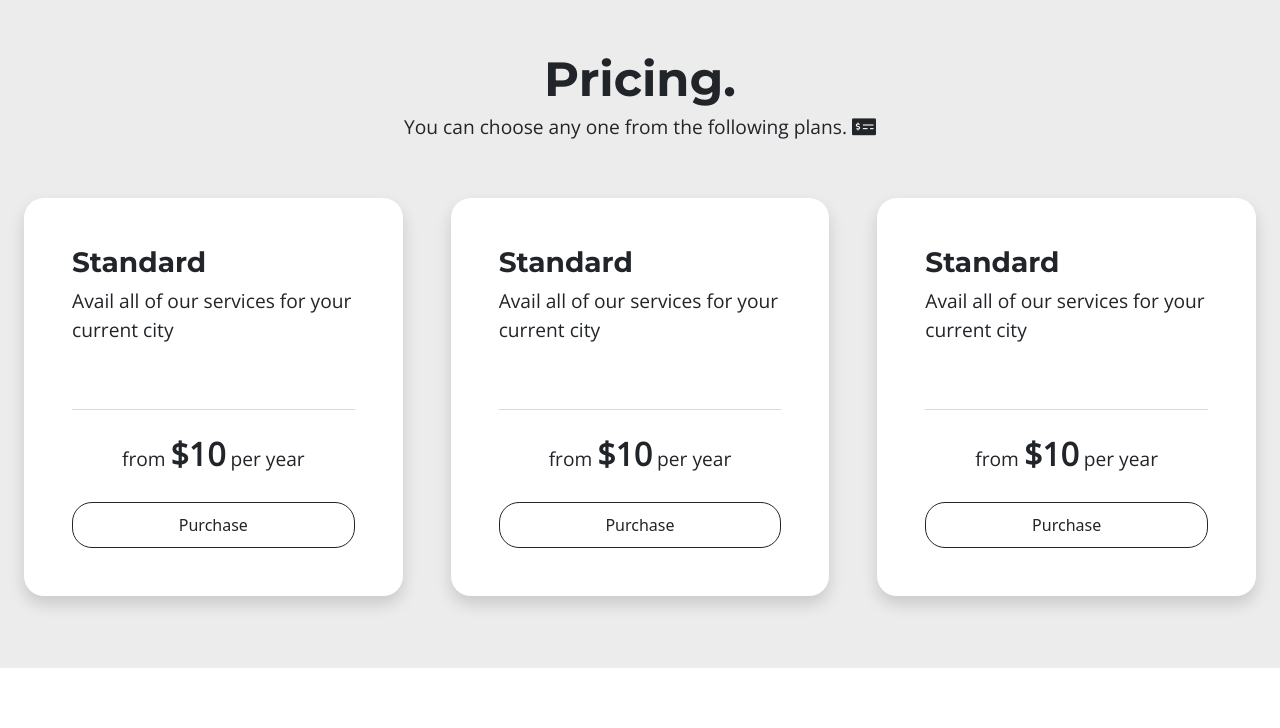
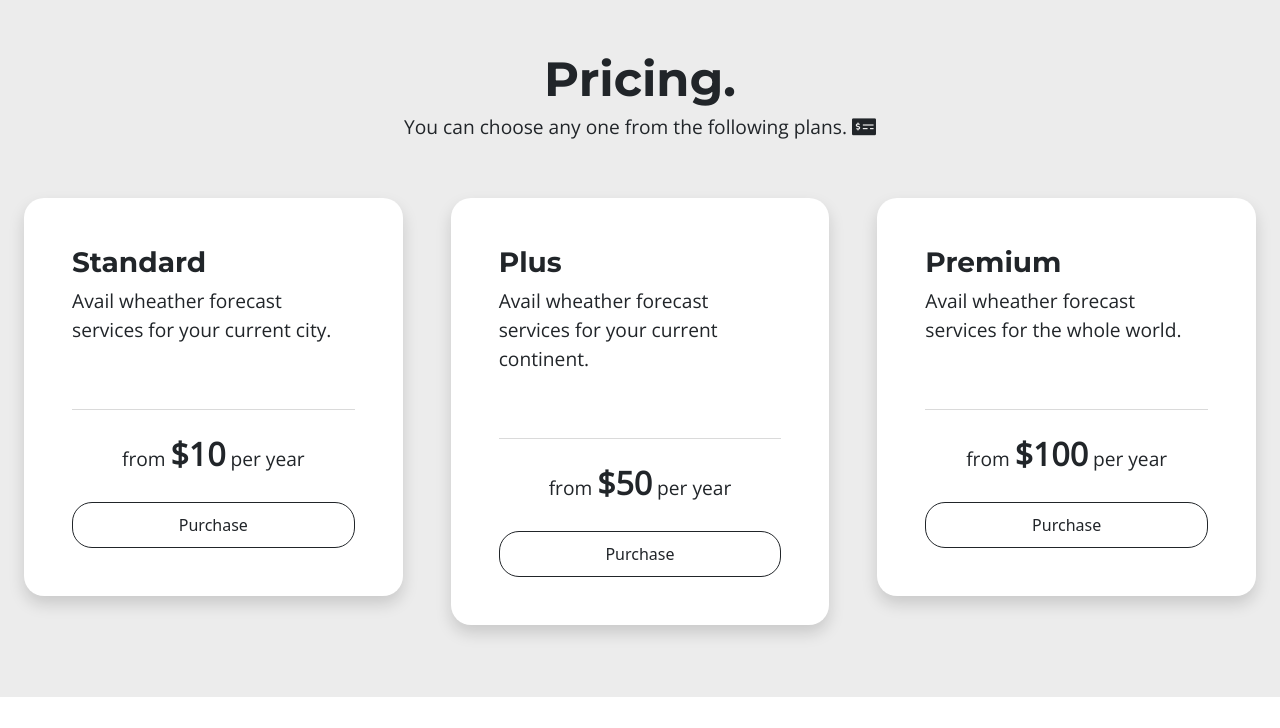
Before and after one commit to raffay2001/Forecast-For-You-, a Django app: page / in a window 1280 px wide. Shown: the part 1262-1990 px from the top of the page. Run offline with Django 4.2, Linux system fonts and the light colour scheme; some libraries are stand-ins or nearby versions.

Commit message:
changes done in pricing section

```diff
--- a/templates/index.html
+++ b/templates/index.html
@@ -139,7 +139,7 @@
                         Standard
                     </h3>
                     <p style="font-size: 1.2rem;" class="para-font pb-5">
-                        Avail all of our services for your current city
+                        Avail wheather forecast services for your current city.
                     </p>
                     <div style="border-top: 1.5px solid rgb(218, 218, 218)" class="pt-1">
                         <p style="font-size: 1.2rem;" class="pt-3 pb-2 para-font text-center">from <span style="font-size: 2rem;" class="fw-bold">$10</span> per year</p>
@@ -151,13 +151,13 @@
             <div class="col-lg-4 col-12 p-4">
                 <div style="border-radius: 20px;" class="bg-white p-5 border-rounded shadow">
                     <h3 class="heading-font">
-                        Standard
+                        Plus
                     </h3>
                     <p style="font-size: 1.2rem;" class="para-font pb-5">
-                        Avail all of our services for your current city
+                        Avail wheather forecast services for your current continent.
                     </p>
                     <div style="border-top: 1.5px solid rgb(218, 218, 218)" class="pt-1">
-                        <p style="font-size: 1.2rem;" class="pt-3 pb-2 para-font text-center">from <span style="font-size: 2rem;" class="fw-bold">$10</span> per year</p>
+                        <p style="font-size: 1.2rem;" class="pt-3 pb-2 para-font text-center">from <span style="font-size: 2rem;" class="fw-bold">$50</span> per year</p>
                     </div>
                     <button style="border-radius: 20px; padding: 10px 0px 10px 0px;" type="button" class="mt-3 d-block container-fluid btn btn-outline-dark">Purchase</button>
                 </div>
@@ -166,13 +166,13 @@
             <div class="col-lg-4 col-12 p-4">
                 <div style="border-radius: 20px;" class="bg-white p-5 border-rounded shadow">
                     <h3 class="heading-font">
-                        Standard
+                        Premium
                     </h3>
                     <p style="font-size: 1.2rem;" class="para-font pb-5">
-                        Avail all of our services for your current city
+                        Avail wheather forecast services for the whole world.
                     </p>
                     <div style="border-top: 1.5px solid rgb(218, 218, 218)" class="pt-1">
-                        <p style="font-size: 1.2rem;" class="pt-3 pb-2 para-font text-center">from <span style="font-size: 2rem;" class="fw-bold">$10</span> per year</p>
+                        <p style="font-size: 1.2rem;" class="pt-3 pb-2 para-font text-center">from <span style="font-size: 2rem;" class="fw-bold">$100</span> per year</p>
                     </div>
                     <button style="border-radius: 20px; padding: 10px 0px 10px 0px;" type="button" class="mt-3 d-block container-fluid btn btn-outline-dark">Purchase</button>
                 </div>
```
